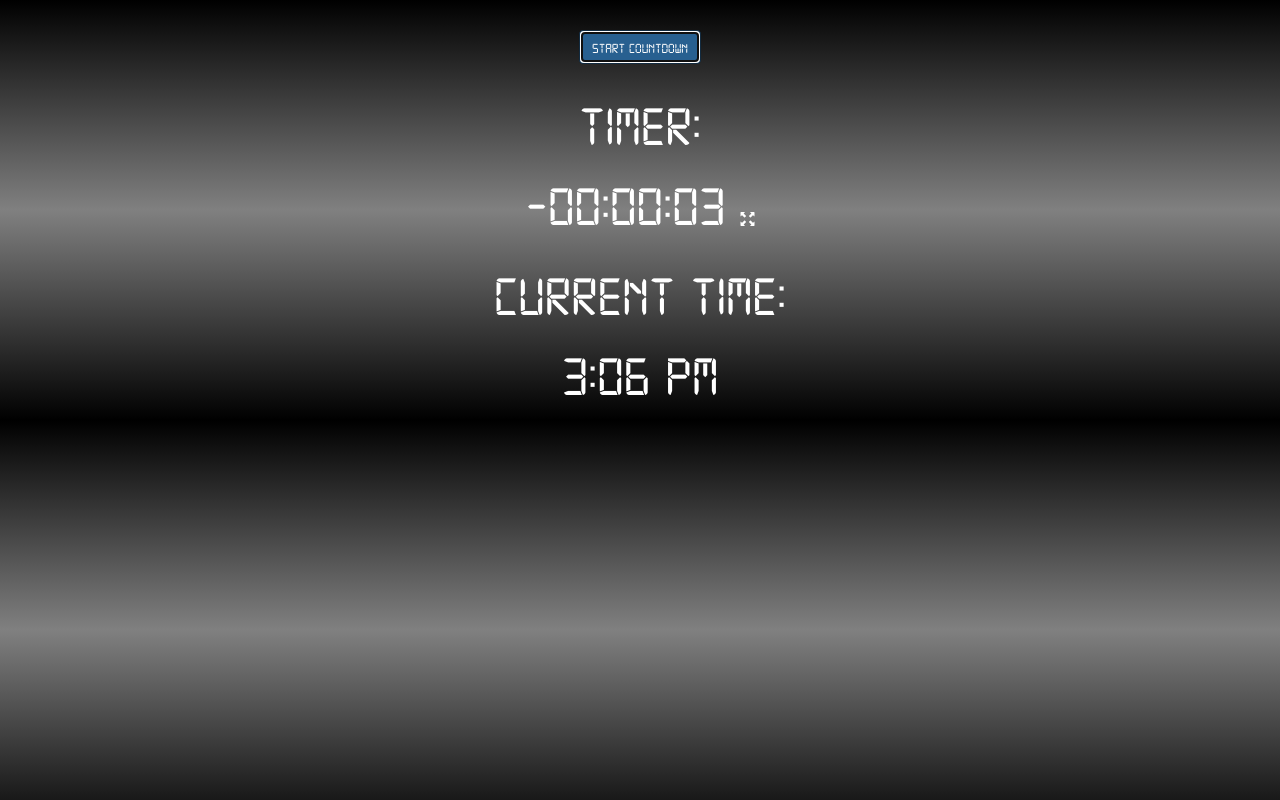
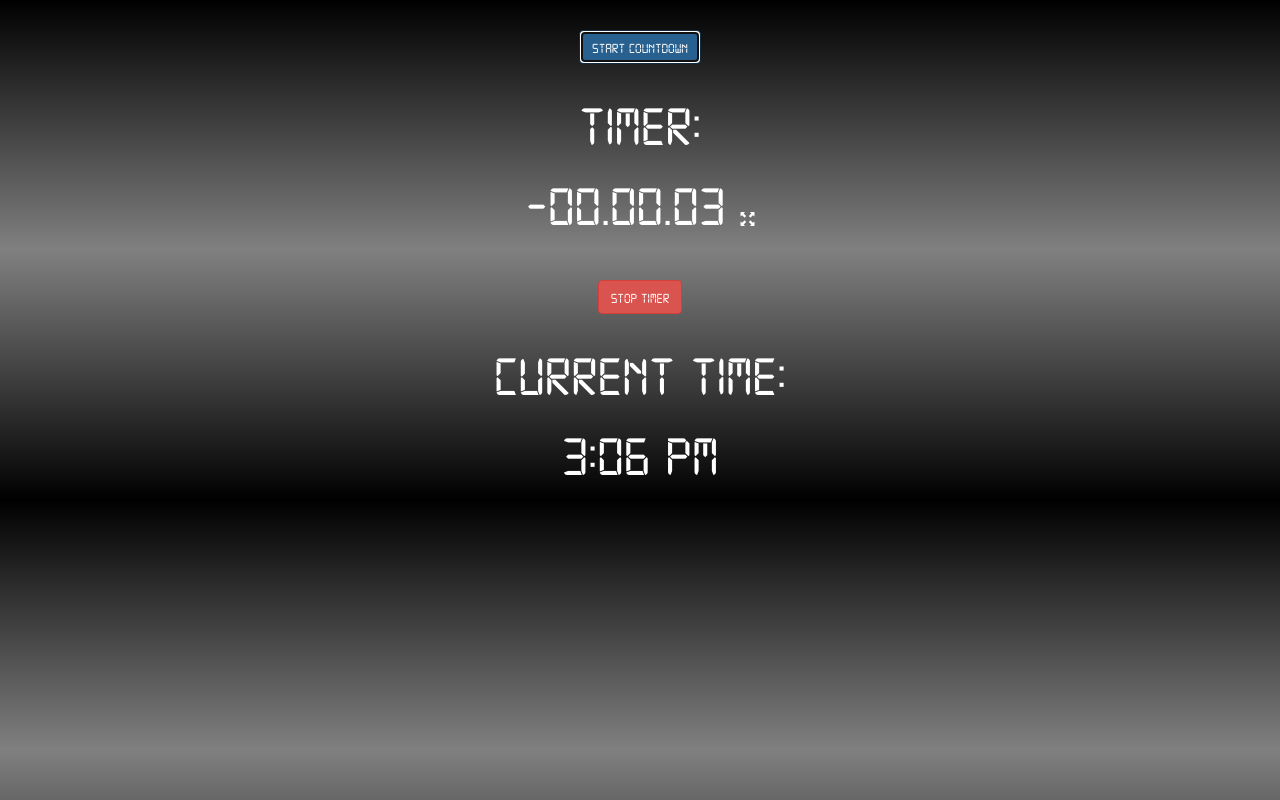
Before and after one commit to eddanieles/clock_timer, a plain HTML site: page index.html in a window 1280 px wide. Both pictures are taken after a click on the button "Start Countdown". Drawn offline with nearby package versions, Linux system fonts and the light colour scheme.

Commit message:
added stop button

```diff
--- a/index.html
+++ b/index.html
@@ -17,6 +17,7 @@
         </div>
 
       </div>
+      <button class="stopBtn btn btn-danger">Stop Timer</button>
       <div>Current Time: <p class="clock"></p></div>
     </div>
 
--- a/main.js
+++ b/main.js
@@ -1,31 +1,43 @@
-const countdown = document.querySelector('.countdown');
 const timer = document.querySelector('.timer');
 const clock = document.querySelector('.clock');
 const startBtn = document.querySelector('.startBtn');
 const fullScreen = document.querySelector('.glyphicon-fullscreen');
+const stopBtn = document.querySelector('.stopBtn');
+let countdown;
 
-startBtn.addEventListener('click', setTimer)
+startBtn.addEventListener('click', setTimer);
+stopBtn.addEventListener('click', stopTimer);
 
 let startSeconds = -5;
 
 timer.textContent = `-00:00:05`;
 
 function setTimer() {
-  let seconds = startSeconds % 60;
-  let minutes = startSeconds/60 < 0 ? 0 : Math.floor(startSeconds/60);
-  let hours = startSeconds/3600 < 0 ? 0 : Math.floor(startSeconds/3600)
-  if (startSeconds < 0) {
-    let adjustedSeconds = startSeconds * -1;
-    timer.textContent = `-0${hours}:0${minutes}:${adjustedSeconds < 10 ? `0${adjustedSeconds}` : `${adjustedSeconds}`} `
-  } else {
-    timer.textContent = `${hours < 10 ? `0${hours}` : `${hours}`}:${minutes < 10 ? `0${minutes}` : `${minutes}`}:${seconds < 10 ? `0${seconds}` : `${seconds}`}`;
-  }
+  const now = Date.now();
+  const then = now - startSeconds * 1000;
+  countdown = setInterval(() => {
+    const seconds = Math.round((then - Date.now())/1000);
+    displayTimer(seconds * -1);
+  }, 1000);
 
-  startSeconds++;
-  setTimeout(setTimer, 1000);
 }
 
+function displayTimer(time) {
+  let seconds = time % 60;
+  let minutes = time/60 < 0 ? 0 : Math.floor(time/60);
+  let hours = time/3600 < 0 ? 0 : Math.floor(time/3600);
+  if (time < 0) {
+    let adjustedSeconds = seconds * -1;
+    timer.textContent = `-0${hours}.0${minutes}.${adjustedSeconds < 10 ? '0' : ''}${adjustedSeconds}`
+  } else {
+    timer.textContent = `${hours < 10 ? '0' : ''}${hours}.${minutes < 10 ? '0' : ''}${minutes}.${seconds < 10 ? '0' : ''}${seconds}`;
+  }
+}
 
+function stopTimer() {
+  clearInterval(countdown);;
+  return;
+}
 
 function displayCurrentTime() {
   const time = new Date();
```
